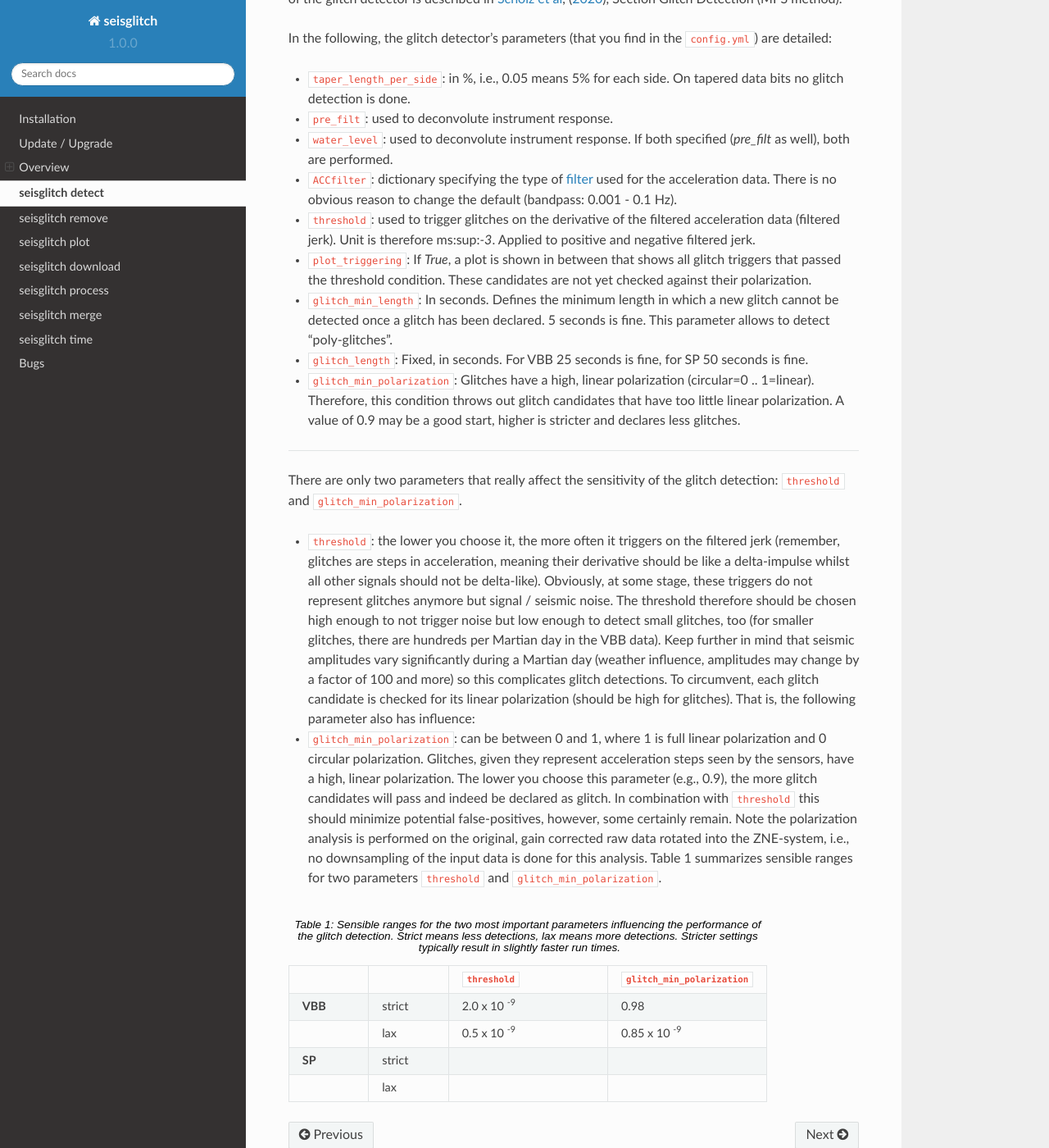
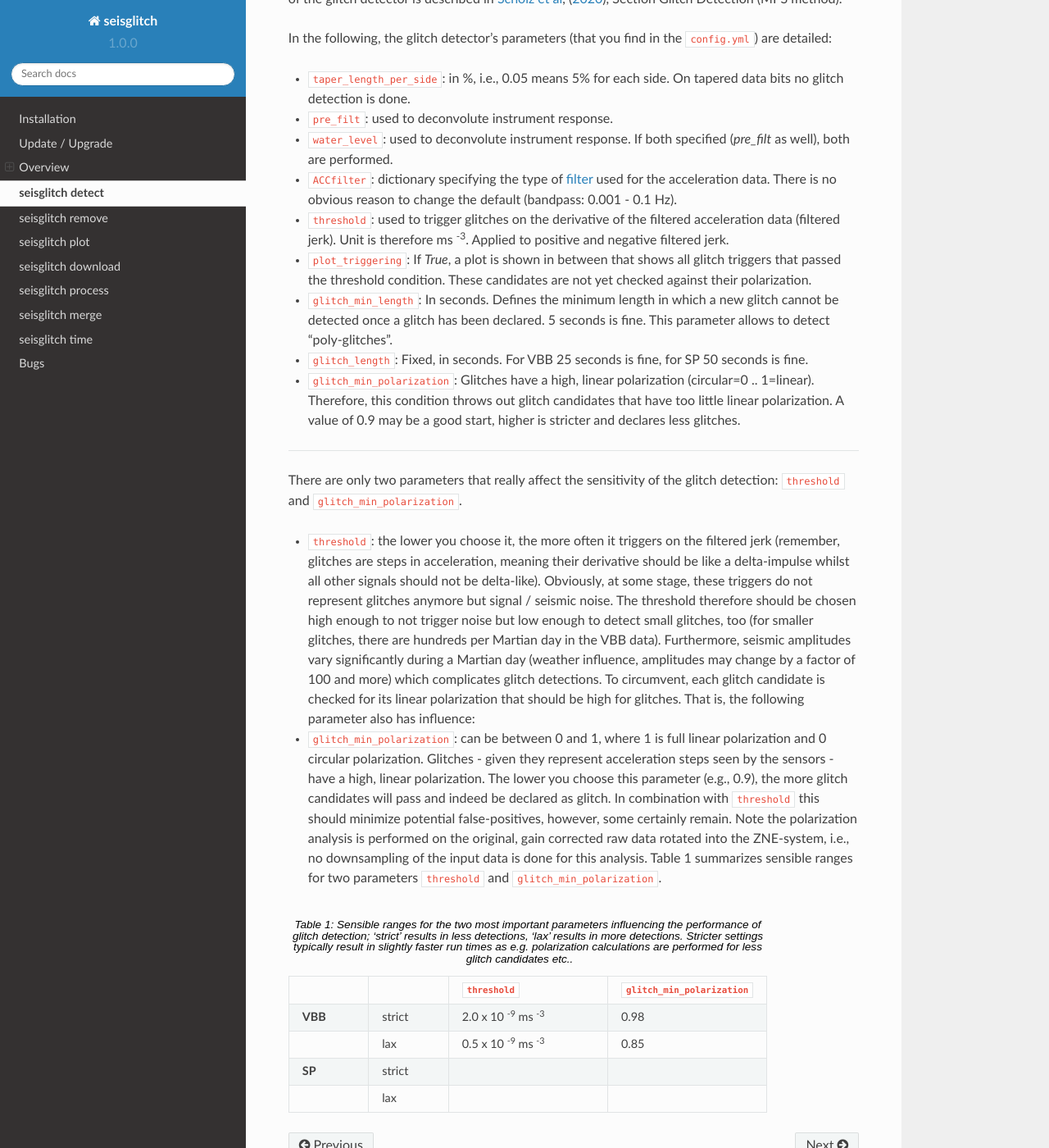
Before and after one commit to t0mmyt/seisglitch, a Sphinx documentation site: the page built from Docs/source/detector.rst, in a window 1280 px wide and 1400 px high, scrolled down 530 px. Shown: the whole window at 82% size. Built offline with Sphinx 7.4.7 and the Read the Docs theme 2.0.0, drawn with Linux system fonts in a browser that asks for light colours; pages that are not in the unit, such as notebooks, are missing from menus.

Commit message:
docs detection tab more

```diff
--- a/Docs/source/detector.rst
+++ b/Docs/source/detector.rst
@@ -27,7 +27,7 @@
 * ``pre_filt``: used to deconvolute instrument response.
 * ``water_level``: used to deconvolute instrument response. If both specified (`pre_filt` as well), both are performed.
 * ``ACCfilter``: dictionary specifying the type of filter_ used for the acceleration data. There is no obvious reason to change the default (bandpass: 0.001 - 0.1 Hz).
-* ``threshold``: used to trigger glitches on the derivative of the filtered acceleration data (filtered jerk). Unit is therefore ms:sup:`-3`. Applied to positive and negative filtered jerk.
+* ``threshold``: used to trigger glitches on the derivative of the filtered acceleration data (filtered jerk). Unit is therefore ms :sup:`-3`. Applied to positive and negative filtered jerk.
 * ``plot_triggering``: If `True`, a plot is shown in between that shows all glitch triggers that passed the threshold condition. These candidates are not yet checked against their polarization.
 * ``glitch_min_length``: In seconds. Defines the minimum length in which a new glitch cannot be detected once a glitch has been declared. 5 seconds is fine. This parameter allows to detect "poly-glitches".
 * ``glitch_length``: Fixed, in seconds. For VBB 25 seconds is fine, for SP 50 seconds is fine.
@@ -38,11 +38,11 @@
 There are only two parameters that really affect the sensitivity of the glitch detection:
 ``threshold`` and ``glitch_min_polarization``.
 
-* ``threshold``: the lower you choose it, the more often it triggers on the filtered jerk (remember, glitches are steps in acceleration, meaning their derivative should be like a delta-impulse whilst all other signals should not be delta-like). Obviously, at some stage, these triggers do not represent glitches anymore but signal / seismic noise. The threshold therefore should be chosen high enough to not trigger noise but low enough to detect small glitches, too (for smaller glitches, there are hundreds per Martian day in the VBB data). Keep further in mind that seismic amplitudes vary significantly during a Martian day (weather influence, amplitudes may change by a factor of 100 and more) so this complicates glitch detections. To circumvent, each glitch candidate is checked for its linear polarization (should be high for glitches). That is, the following parameter also has influence:
-* ``glitch_min_polarization``: can be between 0 and 1, where 1 is full linear polarization and 0 circular polarization. Glitches, given they represent acceleration steps seen by the sensors, have a high, linear polarization. The lower you choose this parameter (e.g., 0.9), the more glitch candidates will pass and indeed be declared as glitch. In combination with ``threshold`` this should minimize potential false-positives, however, some certainly remain. Note the polarization analysis is performed on the original, gain corrected raw data rotated into the ZNE-system, i.e., no downsampling of the input data is done for this analysis. Table 1 summarizes sensible ranges for two parameters ``threshold`` and ``glitch_min_polarization``.
+* ``threshold``: the lower you choose it, the more often it triggers on the filtered jerk (remember, glitches are steps in acceleration, meaning their derivative should be like a delta-impulse whilst all other signals should not be delta-like). Obviously, at some stage, these triggers do not represent glitches anymore but signal / seismic noise. The threshold therefore should be chosen high enough to not trigger noise but low enough to detect small glitches, too (for smaller glitches, there are hundreds per Martian day in the VBB data). Furthermore, seismic amplitudes vary significantly during a Martian day (weather influence, amplitudes may change by a factor of 100 and more) which complicates glitch detections. To circumvent, each glitch candidate is checked for its linear polarization that should be high for glitches. That is, the following parameter also has influence:
+* ``glitch_min_polarization``: can be between 0 and 1, where 1 is full linear polarization and 0 circular polarization. Glitches - given they represent acceleration steps seen by the sensors - have a high, linear polarization. The lower you choose this parameter (e.g., 0.9), the more glitch candidates will pass and indeed be declared as glitch. In combination with ``threshold`` this should minimize potential false-positives, however, some certainly remain. Note the polarization analysis is performed on the original, gain corrected raw data rotated into the ZNE-system, i.e., no downsampling of the input data is done for this analysis. Table 1 summarizes sensible ranges for two parameters ``threshold`` and ``glitch_min_polarization``.
 
 
-.. list-table:: Table 1: Sensible ranges for the two most important parameters influencing the performance of the glitch detection. `Strict` means less detections, `lax` means more detections. Stricter settings typically result in slightly faster run times.
+.. list-table:: Table 1: Sensible ranges for the two most important parameters influencing the performance of glitch detection; 'strict' results in less detections, 'lax' results in more detections. Stricter settings typically result in slightly faster run times as e.g. polarization calculations are performed for less glitch candidates etc..
    :widths: 25 25 50 50
    :header-rows: 1
 
@@ -52,12 +52,12 @@
      - ``glitch_min_polarization``
    * - **VBB**
      - strict
-     - 2.0 x 10 :sup:`-9`
+     - 2.0 x 10 :sup:`-9` ms :sup:`-3`
      - 0.98
    * -
      - lax
-     - 0.5 x 10 :sup:`-9`
-     - 0.85 x 10 :sup:`-9`
+     - 0.5 x 10 :sup:`-9` ms :sup:`-3`
+     - 0.85
    * - **SP**
      - strict
      -
```
